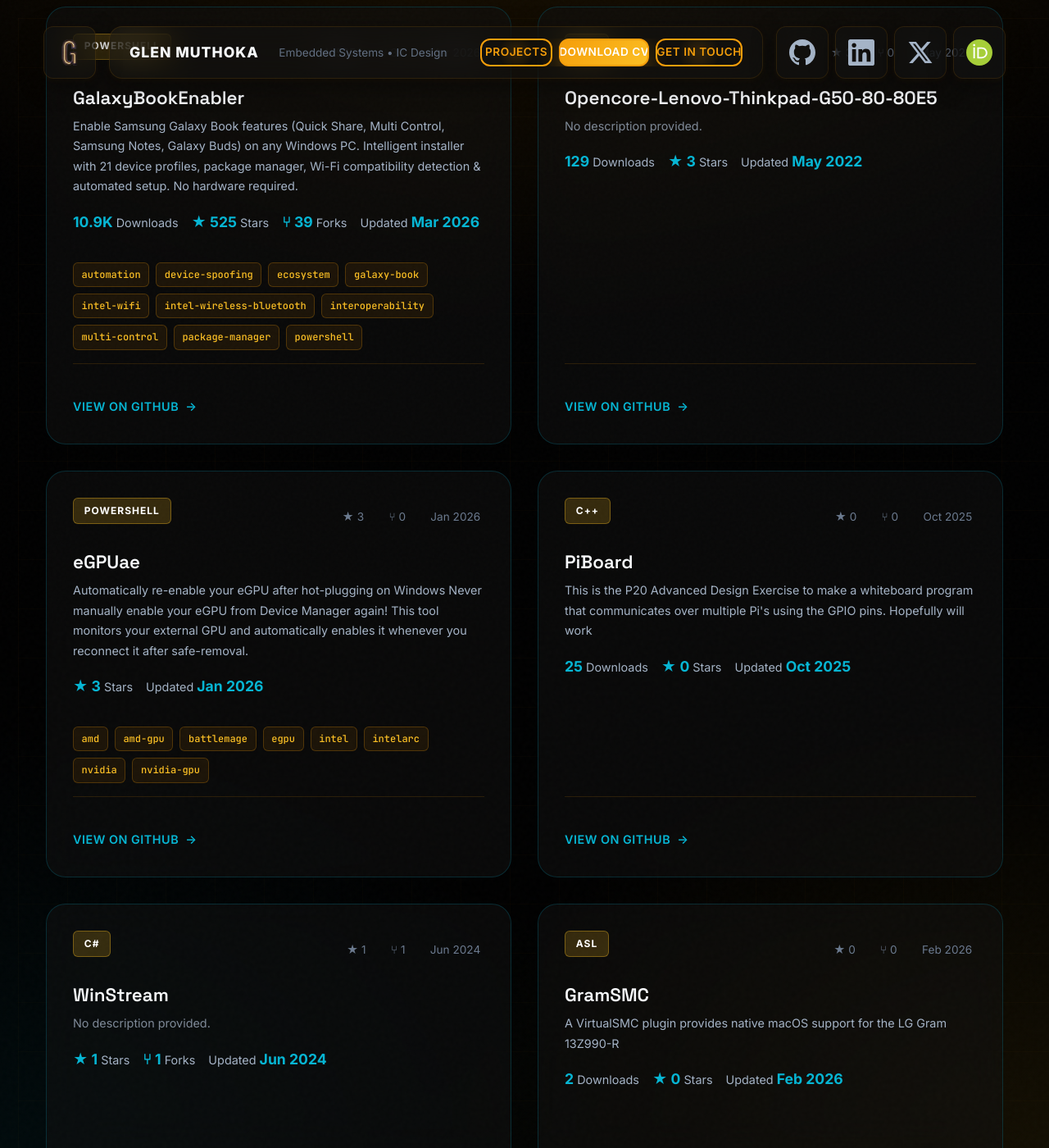
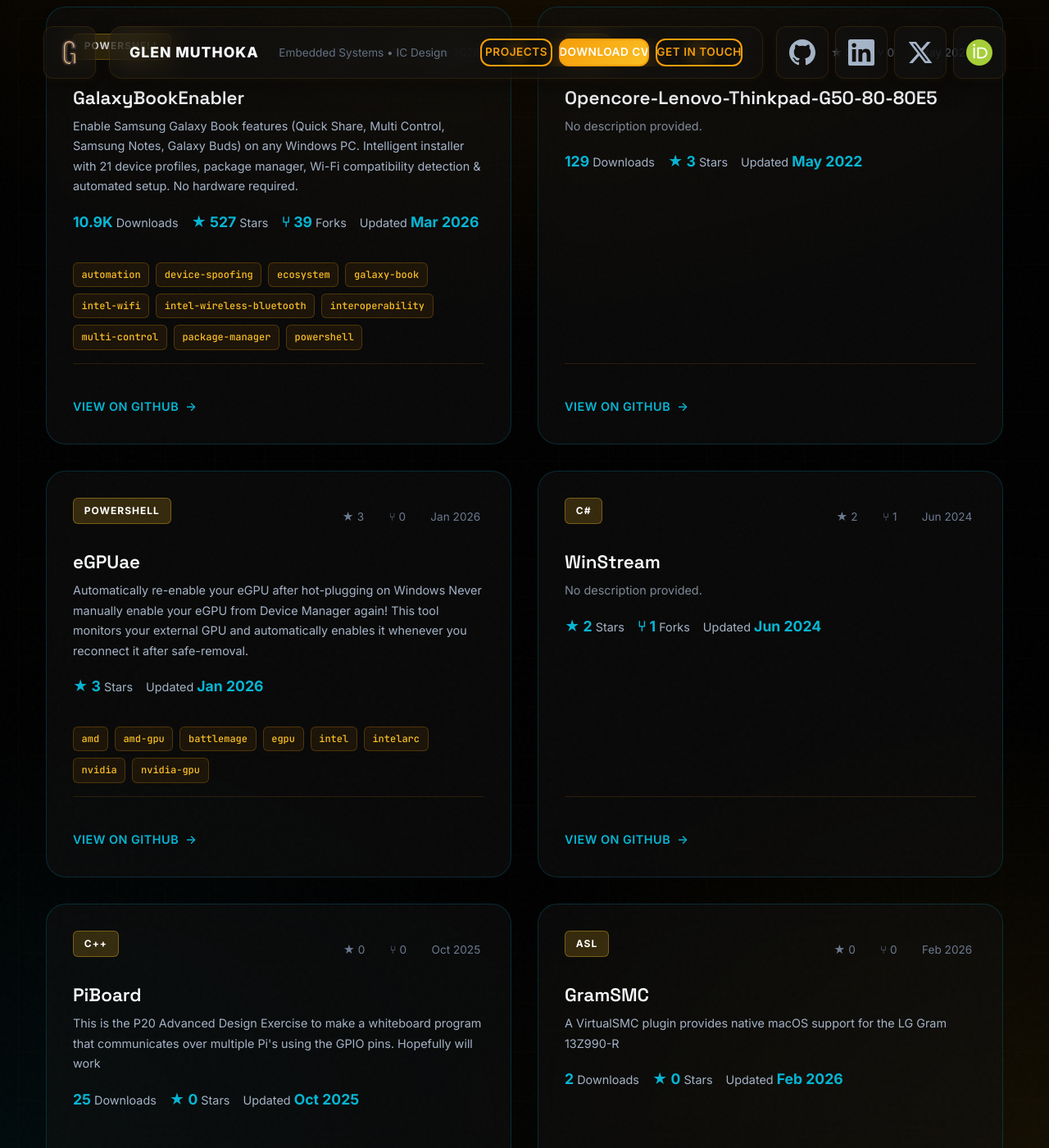
Before and after one commit to Bananz0/bananz0, a Jekyll site: the page built from projects.html, in a window 1280 px wide and 1400 px high, scrolled down 634 px. Shown: the whole window at 82% size. Built offline with Jekyll 4.4.1, drawn with Linux system fonts in a browser that asks for light colours.

Commit message:
chore: update GitHub repos list [skip ci]

```diff
--- a/_data/github_repos.json
+++ b/_data/github_repos.json
@@ -7,11 +7,11 @@
     "language": "PowerShell",
     "fork": false,
     "hidden": false,
-    "stargazers_count": 525,
+    "stargazers_count": 527,
     "forks_count": 39,
     "open_issues_count": 9,
-    "download_count": 10912,
-    "score": 91612,
+    "download_count": 10916,
+    "score": 91916,
     "pushed_at": "2026-03-19T01:34:13Z",
     "created_at": "2023-11-05T09:51:09Z",
     "topics": [
@@ -88,11 +88,11 @@
     "language": "C#",
     "fork": false,
     "hidden": false,
-    "stargazers_count": 1,
+    "stargazers_count": 2,
     "forks_count": 1,
     "open_issues_count": 0,
     "download_count": 0,
-    "score": 200,
+    "score": 350,
     "pushed_at": "2024-06-22T09:31:52Z",
     "created_at": "2024-06-19T00:23:09Z",
     "topics": []
@@ -144,7 +144,7 @@
     "open_issues_count": 0,
     "download_count": 0,
     "score": 150,
-    "pushed_at": "2026-03-23T03:02:19Z",
+    "pushed_at": "2026-03-24T02:58:30Z",
     "created_at": "2025-11-13T00:26:20Z",
     "topics": []
   },
```
